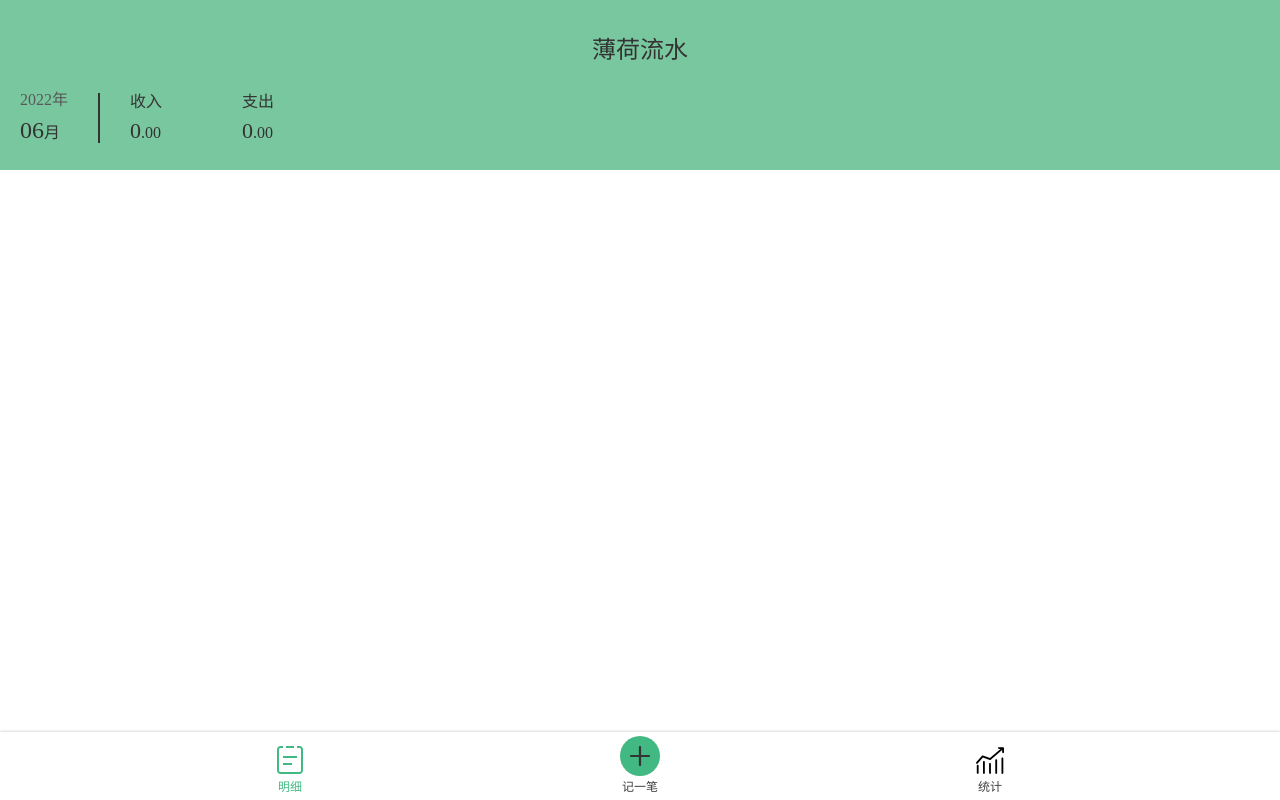
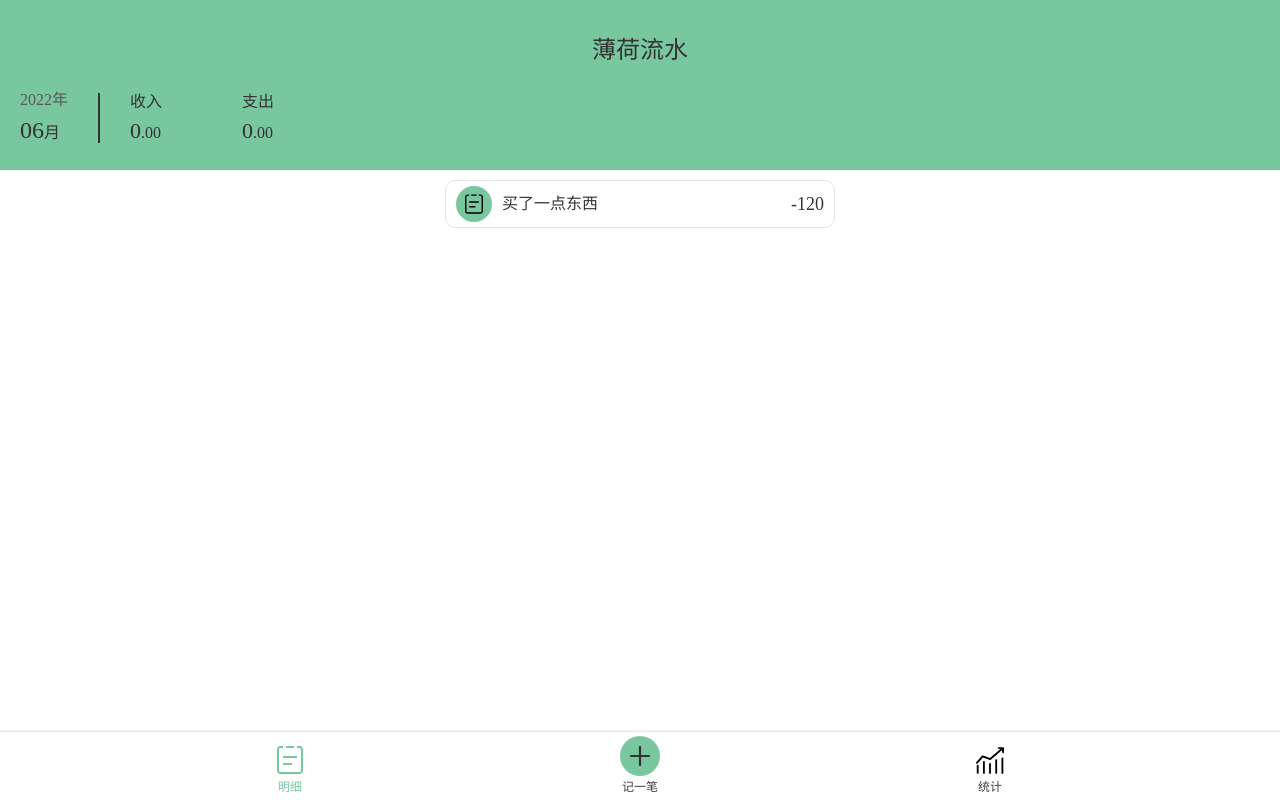
Before and after one commit to AlierQ/Mint-vue, a Vue app: page /statistics#/detail in a window 1280 px wide. Built offline with nearby package versions, Linux system fonts and the light colour scheme.

Commit message:
完成detail页面的样式

```diff
--- a/src/components/Nav.vue
+++ b/src/components/Nav.vue
@@ -25,9 +25,9 @@ export default {
 
 <style lang="scss" scoped>
 .active {
-  fill: #42b983;
+  fill: #79c79f;
   > .title {
-    color: #42b983 !important;
+    color: #79c79f !important;
   }
 }
 nav {
@@ -55,7 +55,7 @@ nav {
       width: 40px;
       height: 40px;
       border-radius: 50%;
-      background: #42b983;
+      background: #79c79f;
       display: flex;
       justify-content: center;
       align-items: center;
--- a/src/views/Detail.vue
+++ b/src/views/Detail.vue
@@ -24,7 +24,25 @@
           </div>
         </div>
       </template>
-      <template slot="content"> </template>
+      <template slot="content">
+        <div class="record">
+          <ul>
+            <li>
+              <a href="">
+                <div class="icon-container">
+                  <Icon name="detail"></Icon>
+                </div>
+                <div class="remark">
+                  买了一点东西
+                </div>
+                <div class="money-number">
+                  -120
+                </div>
+              </a>
+            </li>
+          </ul>
+        </div>
+      </template>
       <template slot="bottom">
         <Nav></Nav>
       </template>
@@ -105,4 +123,45 @@ export default {
     }
   }
 }
+.record {
+  ul{
+    display: flex;
+    flex-direction: column;
+    align-items: center;
+    li{
+      a{
+        display: flex;
+        align-items: center;
+        height: 48px;
+        width: 390px;
+        margin-top: 10px;
+        border: 1px solid rgba(0,0,0,0.1);
+        border-radius: 10px;
+        color: #333333;
+        text-decoration: none;
+        .icon-container{
+          width: 36px;
+          height: 36px;
+          border-radius: 50%;
+          background: #79c79f;
+          display: flex;
+          justify-content: center;
+          align-items: center;
+          margin:0 10px;
+          .icon{
+            width: 22px;
+            height: 22px;
+          }
+        }
+        .remark{
+          flex-grow: 1;
+        }
+        .money-number{
+          margin-right: 10px;
+          font-size: 18px;
+        }
+      }
+    }
+  }
+}
 </style>
```
